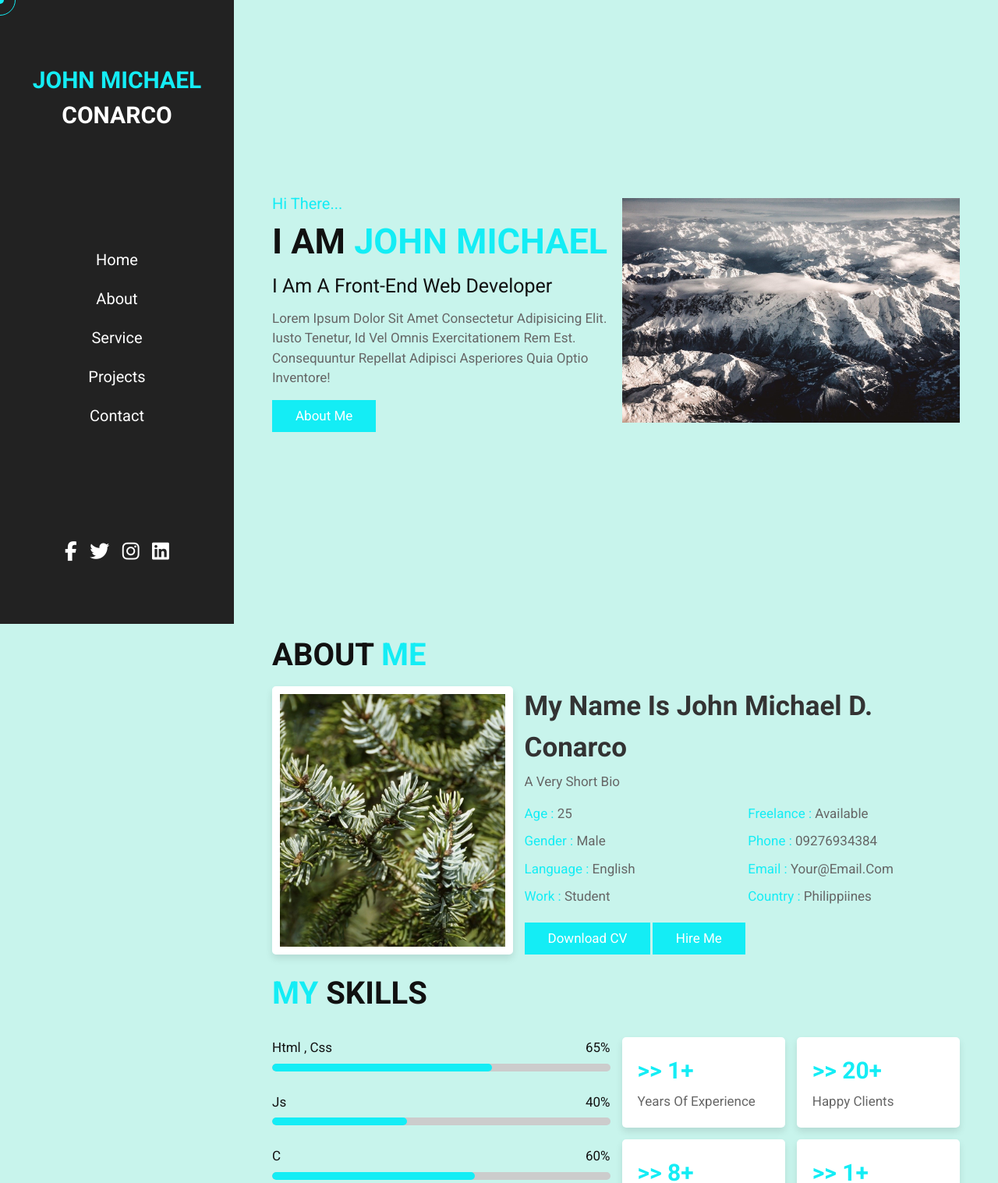
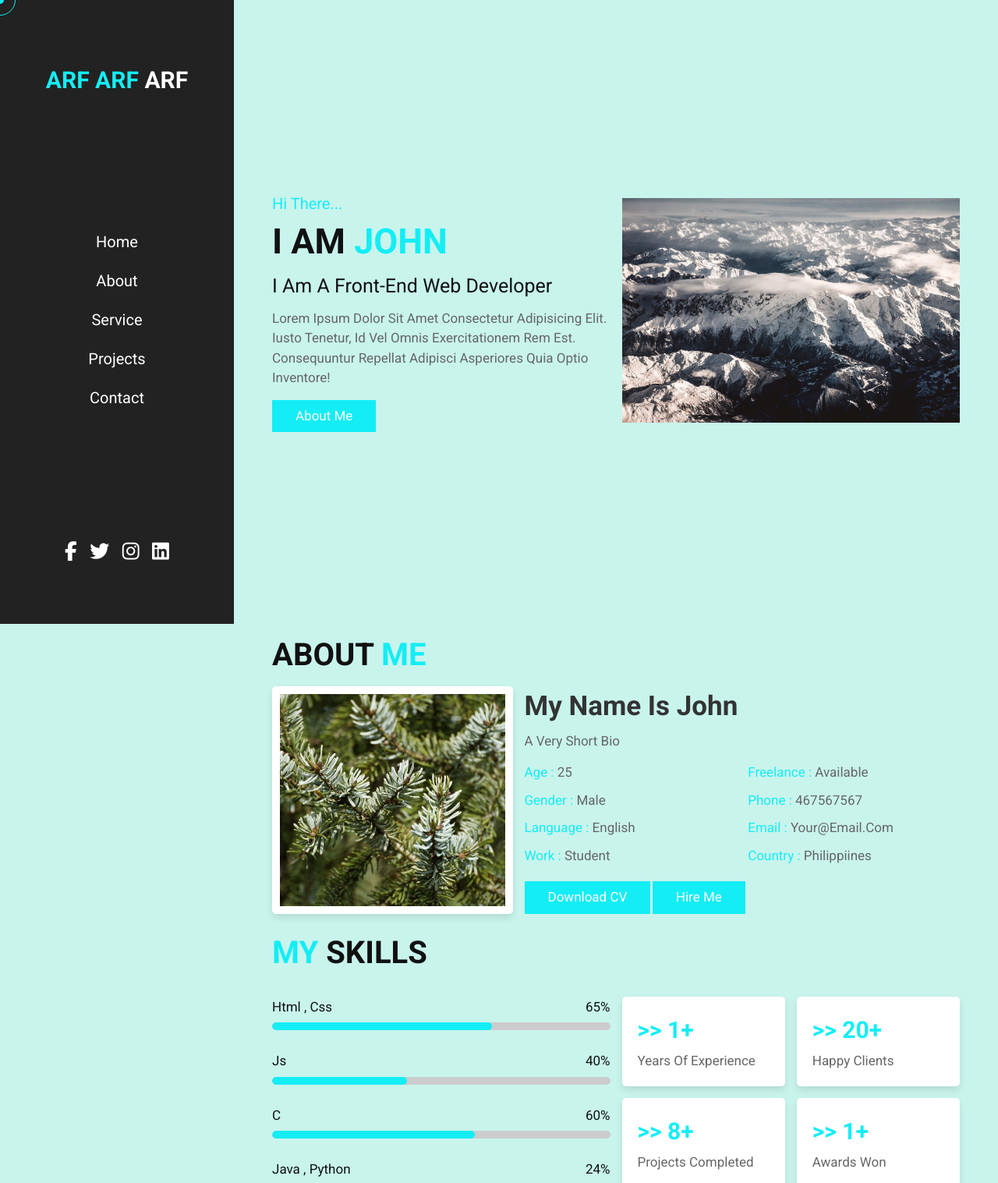
Before and after one commit to itsmemike52/portfolio, a plain HTML site: page index.html in a window 1280 px wide. Shown: the top 1517 px of the page at 78% size. Drawn offline with nearby package versions, Linux system fonts and the light colour scheme.

Commit message:
Update index.html

```diff
--- a/index.html
+++ b/index.html
@@ -29,7 +29,7 @@
 
 <header>
 
-    <a href="#" class="logo"> <span>John MIchael</span> Conarco </a>
+    <a href="#" class="logo"> <span>arf arf</span> arf </a>
 
     <nav class="navbar">
         <a href="#home">home</a>
@@ -57,7 +57,7 @@
 
     <div class="content">
         <span class="hi"> hi there... </span>
-        <h3> i am <span> John Michael </span> </h3>
+        <h3> i am <span> John </span> </h3>
         <p class="info"> i am a front-end web developer </p>
         <p class="text"> Lorem ipsum dolor sit amet consectetur adipisicing elit. Iusto tenetur, id vel omnis exercitationem rem est. Consequuntur repellat adipisci asperiores quia optio inventore!</p>
         <a href="#about" class="btn">about me</a>
@@ -84,7 +84,7 @@
     </div>
 
     <div class="content">
-        <h3> my name is John Michael D. Conarco</h3>
+        <h3> my name is John </h3>
         <p>A very short Bio </p>
         <div class="box-container">
             <div class="box">
@@ -95,7 +95,7 @@
             </div>
             <div class="box">
                 <p> <span> freelance : </span> available </p>
-                <p> <span> phone : </span> 09276934384 </p>
+                <p> <span> phone : </span> 467567567 </p>
                 <p> <span> email : </span> your@email.com</p>
                 <p> <span> country : </span> Philippiines </p>
             </div>
```
